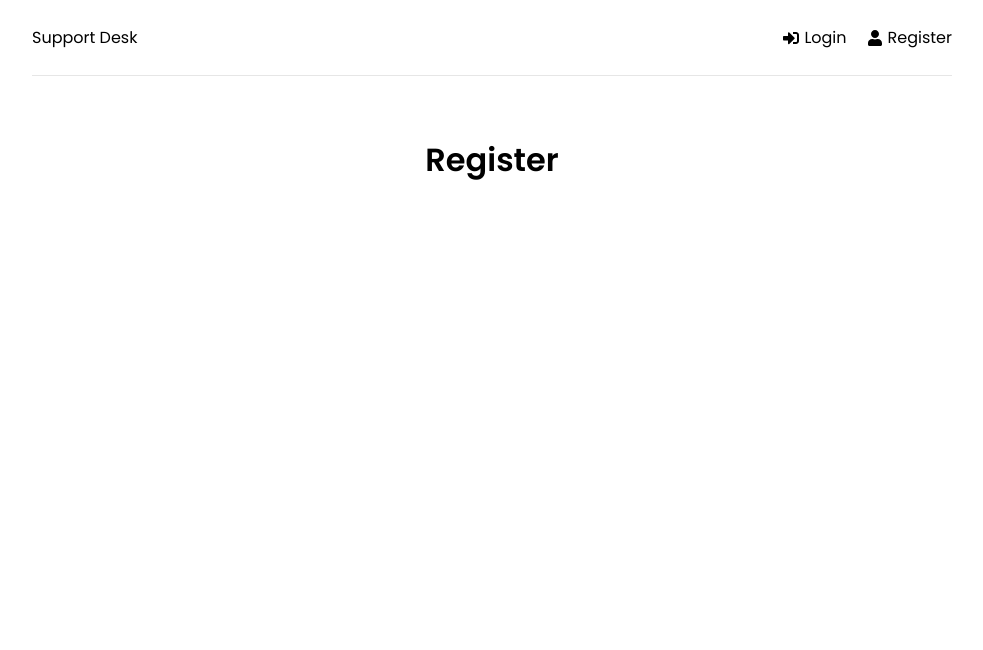
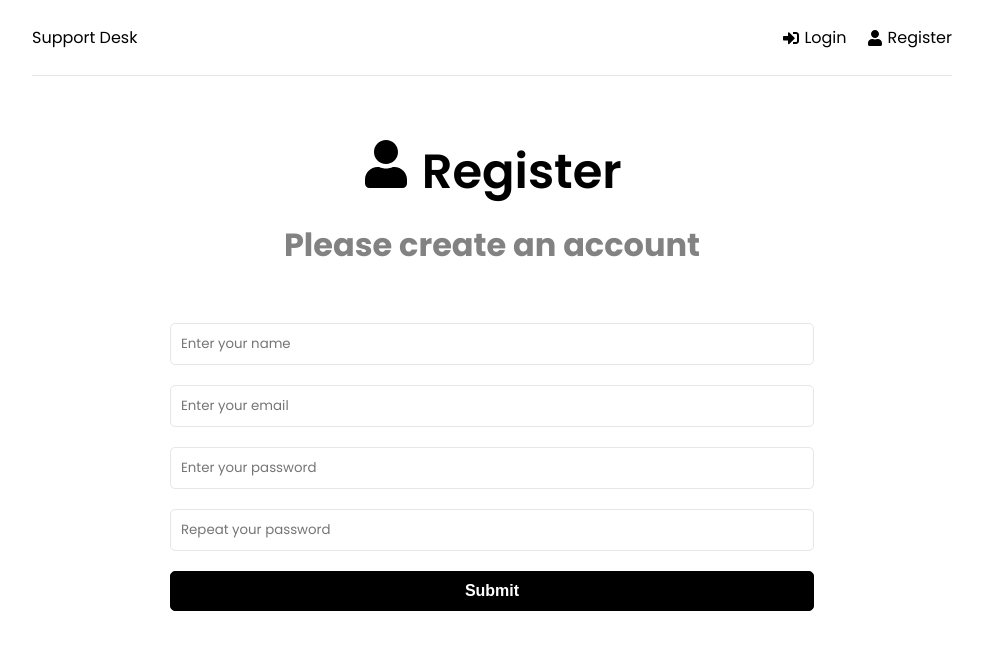
Before and after one commit to GBrachetta/support-desk, a React (Create React App) app in the folder frontend/: page /register in a window 1280 px wide. Shown: the top 650 px of the page, without its empty margins (148-1131 px from the left). Built offline with nearby package versions, Linux system fonts and the light colour scheme.

Commit message:
Add login and register forms

```diff
--- a/frontend/src/App.js
+++ b/frontend/src/App.js
@@ -1,4 +1,7 @@
+import 'react-toastify/dist/ReactToastify.css';
+
 import { BrowserRouter as Router, Route, Routes } from 'react-router-dom';
+import { ToastContainer } from 'react-toastify';
 
 import Header from './components/Header';
 import Home from './pages/Home';
@@ -18,6 +21,7 @@ function App() {
           </Routes>
         </div>
       </Router>
+      <ToastContainer />
     </>
   );
 }
--- a/frontend/src/components/Header.jsx
+++ b/frontend/src/components/Header.jsx
@@ -1,4 +1,4 @@
-import { FaSignInAlt, FaSignOutAlt, FaUser } from 'react-icons/fa';
+import { FaSignInAlt, FaUser } from 'react-icons/fa';
 import { Link } from 'react-router-dom';
 
 const Header = () => {
--- a/frontend/src/pages/Home.jsx
+++ b/frontend/src/pages/Home.jsx
@@ -1,8 +1,22 @@
+import { FaQuestionCircle, FaTicketAlt } from 'react-icons/fa';
+import { Link } from 'react-router-dom';
+
 const Home = () => {
   return (
-    <div>
-      <h1>Home</h1>
-    </div>
+    <>
+      <section className="heading">
+        <h1>What do you need help with?</h1>
+        <p>Please choose from an option below</p>
+      </section>
+
+      <Link to="/new-ticket" className="btn btn-reverse btn-block">
+        <FaQuestionCircle /> Create New Ticket
+      </Link>
+
+      <Link to="/tickets" className="btn btn-block">
+        <FaTicketAlt /> View My Tickets
+      </Link>
+    </>
   );
 };
 
--- a/frontend/src/pages/Login.jsx
+++ b/frontend/src/pages/Login.jsx
@@ -1,8 +1,70 @@
+import { useState } from 'react';
+import { FaSignInAlt } from 'react-icons/fa';
+
 const Login = () => {
+  const [formData, setFormData] = useState({
+    email: '',
+    password: '',
+  });
+
+  const { email, password } = formData;
+
+  const onChange = (e) => {
+    setFormData((prevState) => ({
+      ...prevState,
+      [e.target.name]: e.target.value,
+    }));
+  };
+
+  const onSubmit = (e) => {
+    e.preventDefault();
+  };
+
   return (
-    <div>
-      <h1>Login</h1>
-    </div>
+    <>
+      <section className="heading">
+        <h1>
+          <FaSignInAlt /> Login
+        </h1>
+        <p>Please log in</p>
+      </section>
+
+      <section className="form">
+        <form onSubmit={onSubmit}>
+          <div className="form-group">
+            <input
+              type="email"
+              className="form-control"
+              name="email"
+              id="email"
+              value={email}
+              placeholder="Enter your email"
+              onChange={onChange}
+              required
+              autoComplete="username"
+            />
+          </div>
+          <div className="form-group">
+            <input
+              type="password"
+              className="form-control"
+              name="password"
+              id="password"
+              value={password}
+              placeholder="Enter your password"
+              onChange={onChange}
+              required
+              autoComplete="current-password"
+            />
+          </div>
+          <div className="form-group">
+            <button type="submit" className="btn btn-block">
+              Submit
+            </button>
+          </div>
+        </form>
+      </section>
+    </>
   );
 };
 
--- a/frontend/src/pages/Register.jsx
+++ b/frontend/src/pages/Register.jsx
@@ -1,8 +1,102 @@
+import { useState } from 'react';
+import { FaUser } from 'react-icons/fa';
+import { toast } from 'react-toastify';
+
 const Register = () => {
+  const [formData, setFormData] = useState({
+    name: '',
+    email: '',
+    password: '',
+    password2: '',
+  });
+
+  const { name, email, password, password2 } = formData;
+
+  const onChange = (e) => {
+    setFormData((prevState) => ({
+      ...prevState,
+      [e.target.name]: e.target.value,
+    }));
+  };
+
+  const onSubmit = (e) => {
+    e.preventDefault();
+
+    if (password !== password2) {
+      toast.error('Passwords do not match');
+    }
+  };
+
   return (
-    <div>
-      <h1>Register</h1>
-    </div>
+    <>
+      <section className="heading">
+        <h1>
+          <FaUser /> Register
+        </h1>
+        <p>Please create an account</p>
+      </section>
+
+      <section className="form">
+        <form onSubmit={onSubmit}>
+          <div className="form-group">
+            <input
+              type="text"
+              className="form-control"
+              name="name"
+              id="name"
+              value={name}
+              placeholder="Enter your name"
+              onChange={onChange}
+              required
+            />
+          </div>
+          <div className="form-group">
+            <input
+              type="email"
+              className="form-control"
+              name="email"
+              id="email"
+              value={email}
+              placeholder="Enter your email"
+              onChange={onChange}
+              required
+              autoComplete="username"
+            />
+          </div>
+          <div className="form-group">
+            <input
+              type="password"
+              className="form-control"
+              name="password"
+              id="password"
+              value={password}
+              placeholder="Enter your password"
+              onChange={onChange}
+              required
+              autoComplete="new-password"
+            />
+          </div>
+          <div className="form-group">
+            <input
+              type="password"
+              className="form-control"
+              name="password2"
+              id="password2"
+              value={password2}
+              placeholder="Repeat your password"
+              onChange={onChange}
+              required
+              autoComplete="new-password"
+            />
+          </div>
+          <div className="form-group">
+            <button type="submit" className="btn btn-block">
+              Submit
+            </button>
+          </div>
+        </form>
+      </section>
+    </>
   );
 };
 
```
